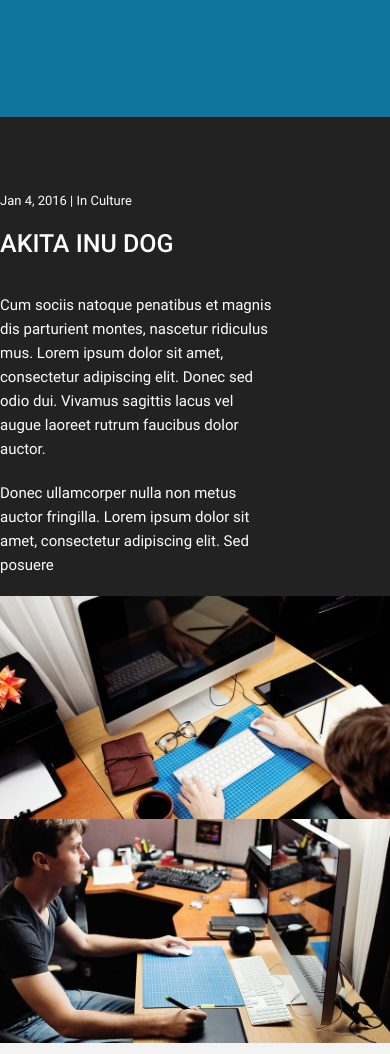
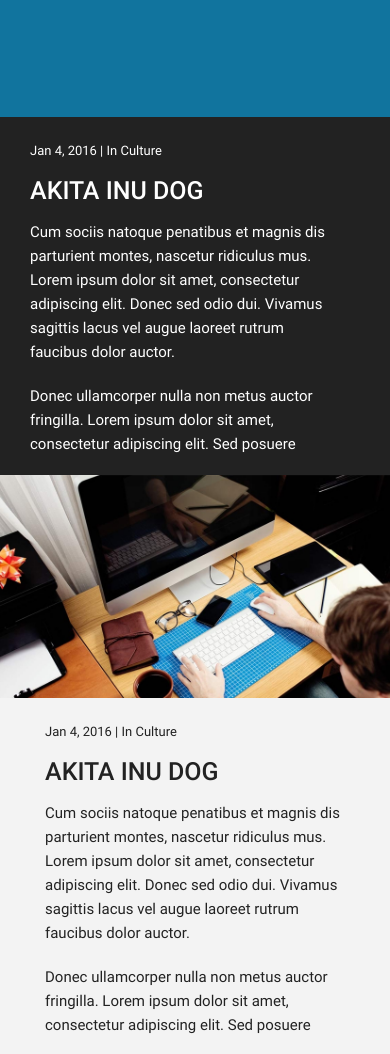
Before and after one commit to costaline/creatives-da, a website: page source/index.html in a window 390 px wide. Shown: the part 2220-3274 px from the top of the page. Drawn offline with nearby package versions, Linux system fonts and the light colour scheme; files that its build step writes are made by us from their sources; files whose address does not match are found by name.

Commit message:
adaptive fix news

```diff
--- a/source/blocks/news/style/news.less
+++ b/source/blocks/news/style/news.less
@@ -12,14 +12,16 @@
 
 .news__wrapper {
   max-width: 470px;
-  padding-top: 70px;
+  padding-top: 10%;
 
   &--left {
     margin-left: auto;
+    padding-left: 50px;
   }
 
   &--right {
     margin-right: auto;
+    padding-right: 50px;
   }
 }
 
@@ -41,3 +43,46 @@
   line-height: 24px;
   margin-bottom: 20px;
 }
+
+@media (max-width: 1200px) {
+  .news__left {
+    padding-right: 15px !important;
+  }
+
+  .news__right {
+    padding-left: 15px !important;
+  }
+
+  .news__wrapper {
+    padding-top: 20px;
+    max-width: 100%;
+
+    &--left {
+      margin-left: 30px;
+      padding-left: 30px;
+    }
+
+    &--right {
+      margin-right: 30px;
+      padding-right: 30px;
+    }
+  }
+
+  .news__title {
+    margin-top: 10px;
+    margin-bottom: 10px;
+  }
+}
+
+@media (max-width: 992px) {
+  .news__left,
+  .news__right,
+  .news__wrapper {
+    margin-left: 0 !important;
+    margin-right: 0 !important;
+  }
+  .news__wrapper {
+    padding-left: 30px;
+    padding-right: 30px;
+  }
+}
--- a/source/index.html
+++ b/source/index.html
@@ -128,7 +128,7 @@
           </div>
         </li>
         <li class="news__item row no-gutters">
-          <div class="news__right col-lg-6 ml-auto order-2">
+          <div class="news__right col-lg-6 ml-auto order-lg-2 order-md-1">
             <div class="news__wrapper news__wrapper--right">
               <time class="news__date" datetime="2016-01-04">
                 Jan 4, 2016 | In Culture
@@ -149,7 +149,7 @@
               </p>
             </div>
           </div>
-          <div class="col-lg-6 order-1">
+          <div class="col-lg-6 order-lg-1 order-md-2">
             <img class="news__picture" src="img/news-2.jpg" width="826" height="474" alt="news-2">
           </div>
         </li>
```
